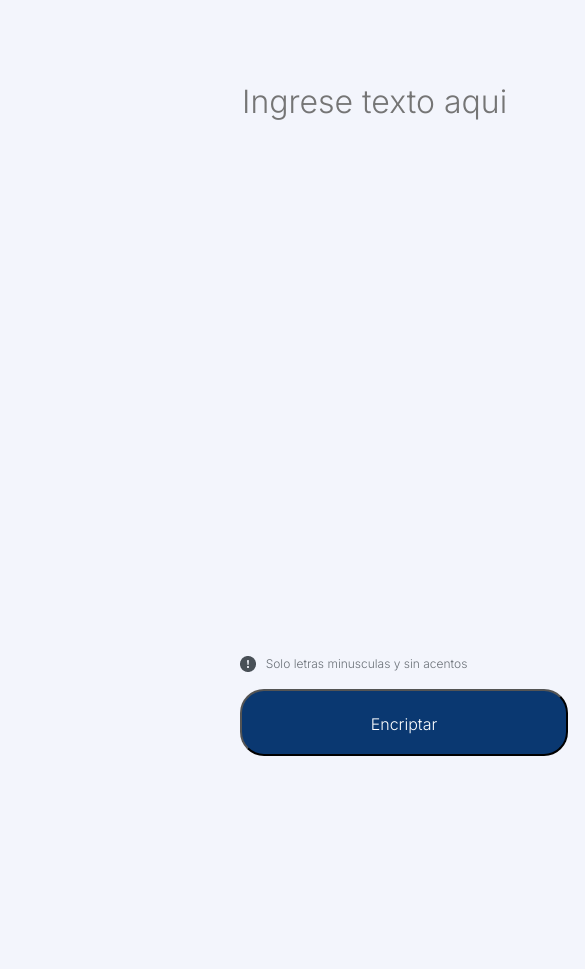
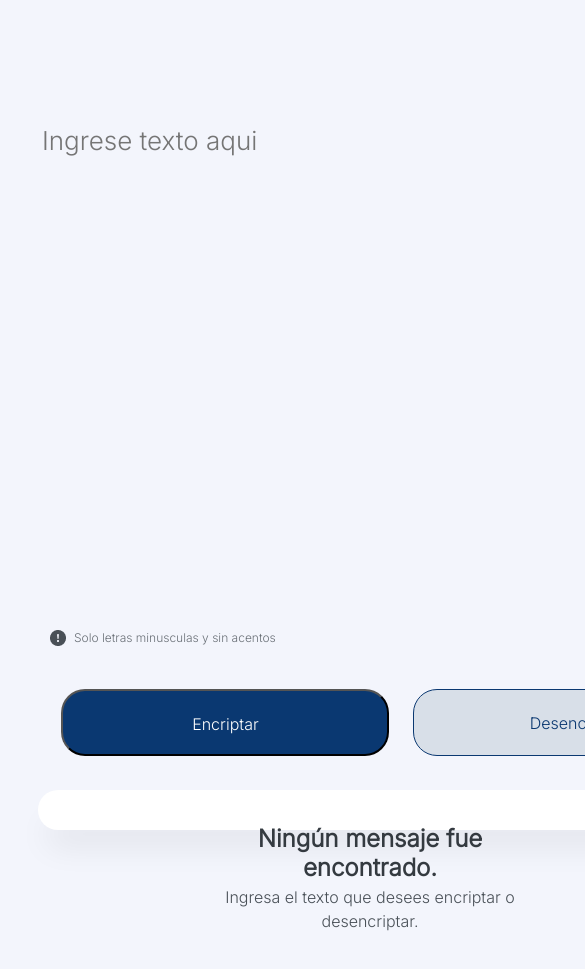
Before and after one commit to alejo8903/Encriptador, a plain HTML site: page index.html in a window 390 px wide. Shown: the part 91-1060 px from the top of the page, 585 px wide, since content can reach past the window. Before the commit the page ends 860 px from the top, so only its background shows below. Drawn offline with Linux system fonts and the light colour scheme.

Commit message:
modificaciones de front end para tablet

```diff
--- a/index.html
+++ b/index.html
@@ -22,21 +22,21 @@
         <h1><img src="Imagenes/Vector.png" alt="logo superior Alura"></h1>
     </header>
     <main >
-        <input type="text" id="codigo" placeholder="Ingrese texto aqui" class="input" cols="70" rows="10" required>
-        <div >
-            <texarea id="respuesta" cols="70" rows="5" ></texarea>
-            <img src="Imagenes/Rectangle 1.png" alt="marco del muñeco" class="rectangle" >
-            <img src="Imagenes/Muñeco.png" alt="imagen esperando conversion" class="muñeco" id="imagen">
-            <div class="frame5" id="mensaje">
-                <h3 id="txt1">Ningún mensaje fue encontrado.</h3>
-                <h4 id="txt2">Ingresa el texto que desees encriptar o desencriptar.</h4>
+        <textarea type="text" id="codigo" placeholder="Ingrese texto aqui" class="input" cols="70" rows="10" required></textarea>
 
-            </div>
+        <texarea id="respuesta" class="frame5"></texarea>
+        <img src="Imagenes/Muñeco.png" alt="imagen esperando conversion" class="muñeco" id="imagen">
+        <div class="frame6" id="mensaje">
+            <h3 class="txt1">Ningún mensaje fue encontrado.</h3>
+            <h4 class="txt2">Ingresa el texto que desees encriptar o desencriptar.</h4>
+
         </div>
+
+
+
+
         <button  type="button" id="copiar" class="boton3" style="visibility: hidden;" > Copiar </button>
-    </main>
-    <footer>
-        <div class="advertencia">
+        <div class="advertencia" id="advert">
             <img src="Imagenes/icono.png" alt="icono de advertencia" class="icono">
             <h2>Solo letras minusculas y sin acentos</h2>
         </div>
@@ -46,7 +46,8 @@
 
 
         </div>
-    </footer>
+    </main>
+
 
 
 </body>
--- a/script.js
+++ b/script.js
@@ -4,7 +4,7 @@ const boton3 = document.querySelector("#copiar");
 boton3.addEventListener("click",function(evento) {
     var respuesta= document.getElementById("respuesta").innerHTML;
     navigator.clipboard.writeText(respuesta)
-    document.getElementById("respuesta").innerHTML=" ";
+
 
 
 
--- a/style.css
+++ b/style.css
@@ -5,7 +5,6 @@ body{
     position: relative;
     width: 940px;
     height: 860px;
-    text-align: center;
 
     /* Light blue/light-blue-100 */
 
@@ -39,20 +38,19 @@ header h1{
 }
 .input{
     position: absolute;
-    width: 577px;
-    height: 48px;
+    width: 680px;
+    height: 500px;
     left: 240px;
     top: 168px;
+    display: flex;
 
     font-family: 'Inter';
     font-style: normal;
     font-weight: 400;
-    font-size: 32px;
+    font-size: 26px;
     line-height: 150%;
-    /* identical to box height, or 48px */
+    /* or 48px */
 
-
-    /* Dark blue/dark-blue-300 */
 
     color: #0A3871;
     border: none;
@@ -63,7 +61,36 @@ header h1{
     outline: none;
 
 }
-.frame5{
+#respuesta{
+    position: absolute;
+    width: 400px;
+    height: 770px;
+    left: 1040px;
+    top: 40px;
+    padding: 20px 20px;
+
+    /* White */
+
+    background: #FFFFFF;
+    /* shadow */
+
+    box-shadow: 0px 24px 32px -8px rgba(0, 0, 0, 0.08);
+    border-radius: 32px;
+    font-family: 'Inter';
+    font-style: normal;
+    font-weight: 400;
+    font-size: 24px;
+    line-height: 150%;
+    /* or 36px */
+
+
+    /* Gray/gray-400 */
+
+    color: #495057;
+
+}
+
+.frame6{
     display: flex;
     flex-direction: column;
     align-items: flex-start;
@@ -73,63 +100,22 @@ header h1{
     position: absolute;
     width: 336px;
     height: 122px;
-    left: 1032px;
+    left: 1068px;
     top: 619px;
 }
-#respuesta{
-    z-index: 1;
-    position: absolute;
-    width: 400px;
-    height: 819px;
-    left: 1000px;
-    top: 40px;
-    font-family: 'Inter';
-    font-style: normal;
-    font-weight: 700;
-    font-size: 24px;
-    line-height: 120%;
-    opacity: 40%;
 
-}
-.rectangle{
-    /* Rectangle 1 */
-
-
-    position: absolute;
-    width: 400px;
-    height: 819px;
-    left: 1000px;
-    top: 40px;
-
-    /* White */
-
-    background: #FFFFFF;
-    /* shadow */
-
-    box-shadow: 0px 24px 32px -8px rgba(0, 0, 0, 0.08);
-    border-radius: 32px;
-}
-
-.muñeco{
-    position: absolute;
-    width: 336px;
-    height: 304px;
-    left: 1032px;
-    top: 183px;
-}
-
-div h3{
-    /* Ningún mensaje fue encontrado */
+.txt1{
     width: 336px;
     height: 58px;
-
+    position: relative;
     font-family: 'Inter';
     font-style: normal;
     font-weight: 700;
     font-size: 24px;
     line-height: 120%;
     /* or 29px */
-
+    top: 0px;
+    left: 10px;
     text-align: center;
 
     /* Gray/gray-500 */
@@ -139,16 +125,16 @@ div h3{
 
     /* Inside auto layout */
 
-    flex: none;
     order: 0;
     align-self: stretch;
     flex-grow: 0;
 }
-div h4{
-    /* Ingresa el texto que desees encriptar o desencriptar. */
+.txt2{
+    position: absolute;
     width: 336px;
     height: 48px;
-
+    top: 60px;
+    left: 10px;
     font-family: 'Inter';
     font-style: normal;
     font-weight: 400;
@@ -164,13 +150,22 @@ div h4{
 
 
     /* Inside auto layout */
-
     flex: none;
     order: 1;
     align-self: stretch;
     flex-grow: 0;
 }
 
+.muñeco{
+    position: absolute;
+    width: 336px;
+    height: 304px;
+    left: 1068px;
+    top: 283px;
+
+    z-index: 0;
+
+}
 .boton3{
 
     display: flex ;
@@ -365,3 +360,123 @@ div h2{
 .boton2:active{
     border: 1px solid green;
 }
+
+@media screen and (max-width:850px){
+    body{
+
+        position: relative;
+        width: 768px;
+        height: 1174px;
+
+        /* Light blue/light-blue-100 */
+
+        background: #F3F5FC;
+    }
+    .input{
+        position: absolute;
+        width: 688px;
+        height: 300px;
+        left: 40px;
+        top: 210px;
+
+        font-family: 'Inter';
+        font-style: normal;
+        font-weight: 400;
+        font-size: 26px;
+        line-height: 150%;
+        /* identical to box height, or 48px */
+
+
+        /* Dark blue/dark-blue-300 */
+
+        color: #0A3871;
+
+    }
+    .muñeco{
+        visibility: hidden;
+        top: 0%;
+        left: 0%;
+    }
+    #advert{
+        /* Solo letras minúsculas y sin acentos */
+        top: 720px;
+        left: 50px;
+
+        width: 205px;
+        height: 18px;
+
+        font-family: 'Inter';
+        font-style: normal;
+        font-weight: 400;
+        font-size: 12px;
+        line-height: 150%;
+        /* identical to box height, or 18px */
+
+
+        /* Gray/gray-400 */
+
+        color: #495057;
+
+
+        /* Inside auto layout */
+
+        flex: none;
+        order: 1;
+        flex-grow: 0;
+    }
+    .botones{
+        display: flex;
+        flex-direction: row;
+        align-items: flex-start;
+        padding: 0px;
+        gap: 24px;
+
+        position: absolute;
+        width: 90%;
+        height: 67px;
+        left: 8%;
+        top: 60%px;
+    }
+    .rectangle{
+        visibility: hidden;
+        }
+    .frame5{
+        display: flex;
+        flex-direction: column;
+        align-items: flex-start;
+        padding: 32px;
+        gap: 32px;
+
+        position: absolute;
+        width: 90%;
+        height: 200px;
+        left: 4%;
+        top: 75%;
+
+        /* White */
+
+        background: #FFFFFF;
+        /* shadow */
+
+        box-shadow: 0px 24px 32px -8px rgba(0, 0, 0, 0.08);
+        border-radius: 32px;
+    }
+    .frame6{
+        top: 78%;
+        left: 25%;
+
+
+    }
+    .boton3{
+        top: 93%;
+        left: 37%;
+    }
+   #respuesta{
+    max-height: fit-content;
+    position: absolute;
+    width: 688px;
+    height: 133px;
+    top: 75%;
+    left: 5%;
+   }
+}
```
